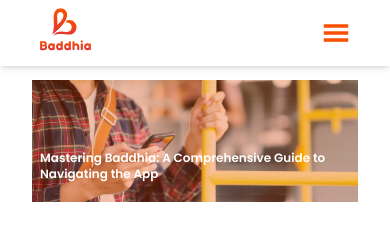
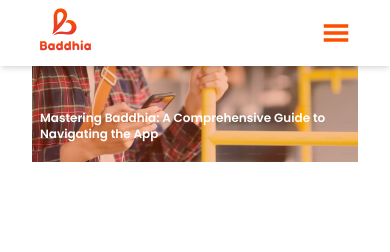
Before and after one commit to Tolutoon/baddhia, a React (Vite) app: page /blog in a window 390 px wide. Shown: the top 252 px of the page. Built offline with nearby package versions, Linux system fonts and the light colour scheme.

Commit message:
in progress

```diff
--- a/src/components/BlogImg.jsx
+++ b/src/components/BlogImg.jsx
@@ -6,7 +6,7 @@ import blogimg from "/images/blog-header.png"
 function BlogImg() {
   return (
     <div>
-      <div className='w-full relative mb-28 px-8 md:px-16 pt-20 md:pt-0'>
+      <div className='w-full relative mb-28 px-8 md:px-16 pt-10 md:pt-0'>
         <img className='w-full h-auto' src={blogimg} alt="" />
         <div className='absolute left-10 md:left-20 bottom-5 inset-0 flex items-end justify-left text-left text-xs sm:left-10 md:text-xl text-white font-semibold lg:text-2xl'>
         <p >Mastering Baddhia: A Comprehensive Guide to<br></br> Navigating the App</p>
--- a/src/pages/About.jsx
+++ b/src/pages/About.jsx
@@ -9,7 +9,7 @@ function About() {
   return (
     <div>
       <Header />
-      <div className="h-[10vh]"></div>
+      <div className="h-[5vh]"></div>
       <div className="bg-[url('/images/about-backphone.png')] h-[20vh] w-full bg-no-repeat md:hidden flex flex-col justify-center px-10">
         <h2 className="md:text-5xl text-4xl font-semibold md:mb-8 text-white">
           About Baddhia
```
